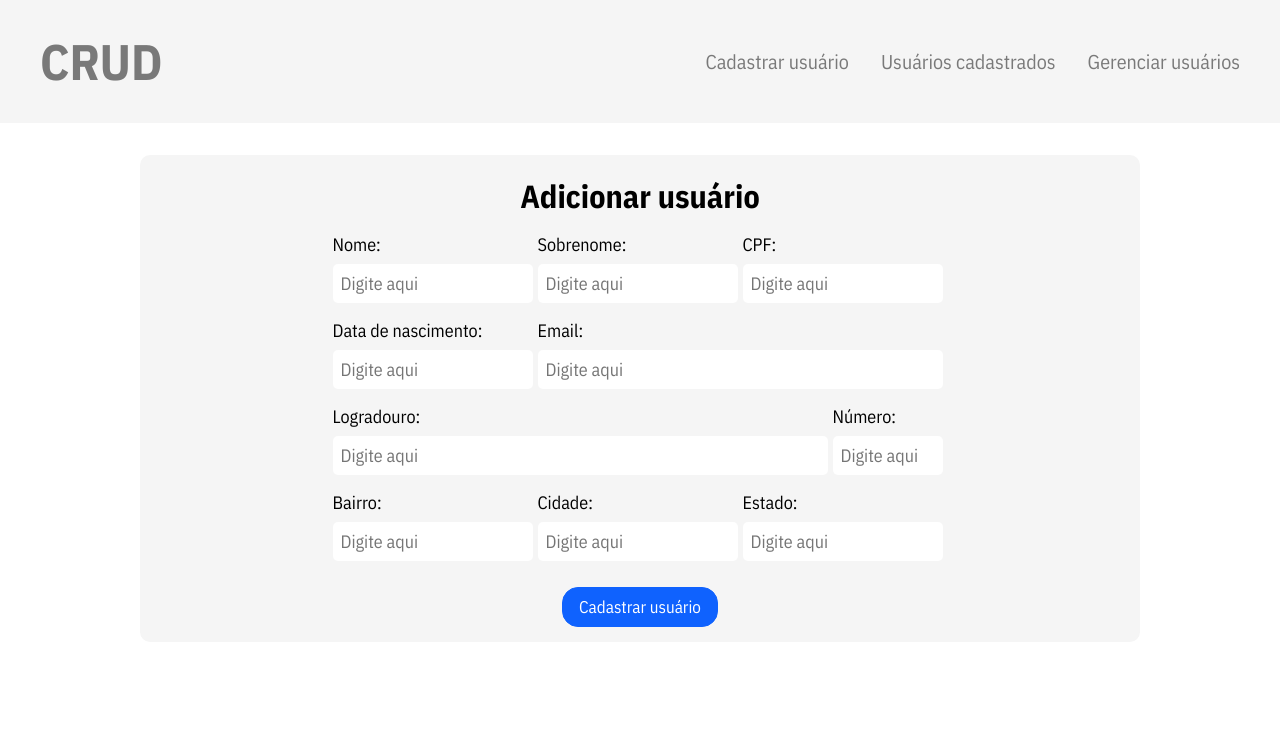
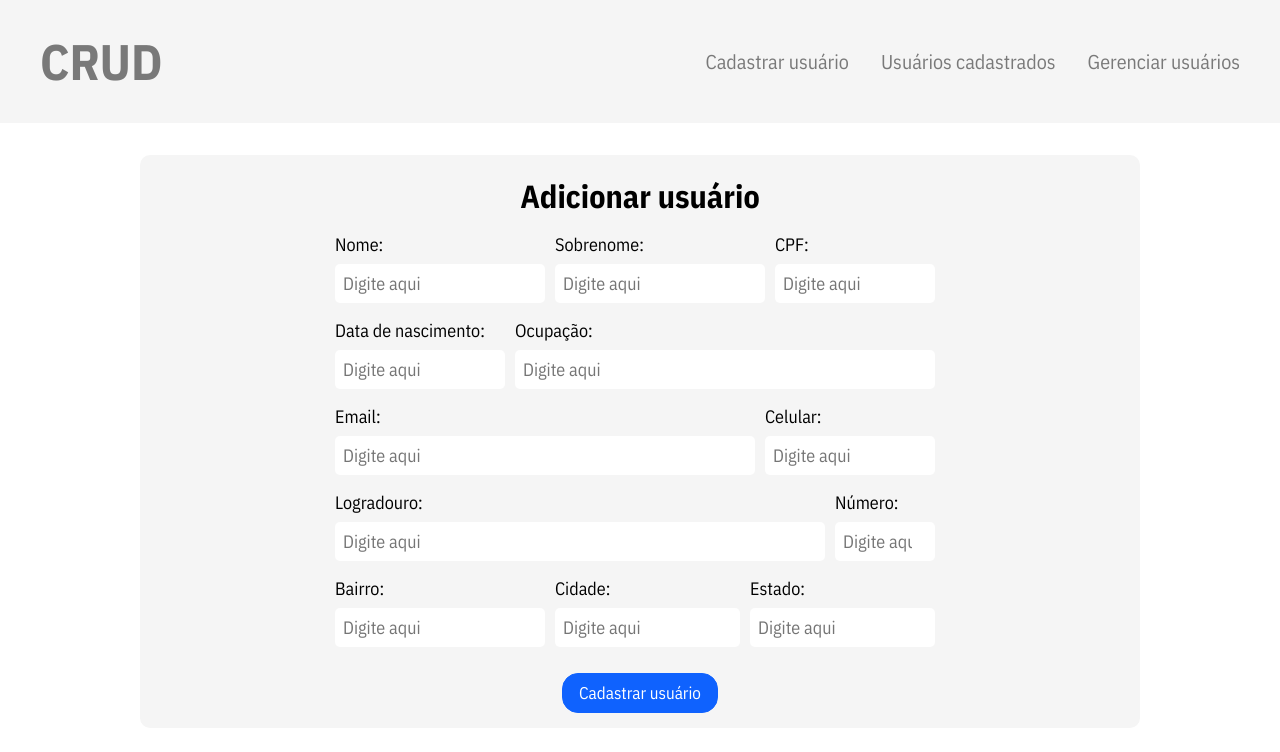
Before and after one commit to xxzidanilloxx/crud-react, a React (Vite) app: page /new-user in a window 1280 px wide. Shown: the top 752 px of the page. Built offline with nearby package versions, Linux system fonts and the light colour scheme.

Commit message:
feat: implementação de validações, atributos e campos no formulário de cadastro/edição

```diff
--- a/src/routes/EditUser.jsx
+++ b/src/routes/EditUser.jsx
@@ -14,7 +14,9 @@ const EditUser = () => {
     lastName: "",
     cpf: "",
     birthDate: "",
+    occupation: "",
     email: "",
+    phoneNumber: "",
     street: "",
     number: "",
     district: "",
@@ -34,7 +36,9 @@ const EditUser = () => {
         lastName: data.lastName,
         cpf: data.cpf,
         birthDate: data.birthDate,
+        occupation: data.occupation,
         email: data.email,
+        phoneNumber: data.phoneNumber,
         street: data.addressList[0].street,
         number: data.addressList[0].number,
         district: data.addressList[0].district,
@@ -65,7 +69,9 @@ const EditUser = () => {
       lastName: formValues.lastName,
       cpf: formValues.cpf,
       birthDate: formValues.birthDate,
+      occupation: formValues.occupation,
       email: formValues.email,
+      phoneNumber: formValues.phoneNumber,
       addressList: [
         {
           street: formValues.street,
@@ -124,6 +130,10 @@ const EditUser = () => {
       errors.birthDate = "Campo não informado";
     }
 
+    if (!formValues.occupation) {
+      errors.occupation = "Campo não informado";
+    }
+
     if (!formValues.email) {
       errors.email = "Campo não informado";
     } else if (!/[a-z0-9._%+-]+@[a-z0-9.-]+\.[a-z]{2,3}/.test(formValues.email)) {
@@ -133,6 +143,10 @@ const EditUser = () => {
       if (isDuplicateEmail) {
         errors.email = "E-mail já cadastrado";
       }
+    }
+
+    if (!formValues.phoneNumber) {
+      errors.phoneNumber = "Campo não informado";
     }
 
     if (!formValues.street) {
@@ -189,7 +203,7 @@ const EditUser = () => {
       <h1>Editar usuário</h1>
       <form onSubmit={(e) => editUser(e)}>
       <div className="info">
-          <div className="form-control size-2">
+          <div className="form-control size-00">
             <label htmlFor="firstName">Nome:</label>
             <input
               type="text"
@@ -201,7 +215,7 @@ const EditUser = () => {
             />
             {formErrors.firstName && <span className="error-message">{formErrors.firstName}</span>}
           </div>
-          <div className="form-control size-2">
+          <div className="form-control size-00">
             <label htmlFor="lastName">Sobrenome:</label>
             <input
               type="text"
@@ -213,7 +227,7 @@ const EditUser = () => {
             />
             {formErrors.lastName && <span className="error-message">{formErrors.lastName}</span>}
           </div>
-          <div className="form-control size-2">
+          <div className="form-control size-01">
             <label htmlFor="cpf">CPF:</label>
             <input
               type="text"
@@ -227,7 +241,7 @@ const EditUser = () => {
           </div>
         </div>
         <div className="info">
-          <div className="form-control size-2">
+          <div className="form-control size-02 ">
             <label htmlFor="birthDate">Data de nascimento:</label>
             <input
               type="text"
@@ -239,7 +253,21 @@ const EditUser = () => {
             />
             {formErrors.birthDate && <span className="error-message">{formErrors.birthDate}</span>}
           </div>
-          <div className="form-control size-3">
+          <div className="form-control size-03 ">
+            <label htmlFor="occupation">Ocupação:</label>
+            <input
+              type="text"
+              name="occupation"
+              id="occupation"
+              placeholder="Digite aqui"
+              onChange={handleChange}
+              value={formValues.occupation}
+            />
+            {formErrors.occupation && <span className="error-message">{formErrors.occupation}</span>}
+          </div>
+        </div>
+        <div className="info">
+          <div className="form-control size-03">
             <label htmlFor="email">Email:</label>
             <input
               type="text"
@@ -251,9 +279,21 @@ const EditUser = () => {
             />
             {formErrors.email && <span className="error-message">{formErrors.email}</span>}
           </div>
+          <div className="form-control size-02">
+            <label htmlFor="phoneNumber">Celular:</label>
+            <input
+              type="text"
+              name="phoneNumber"
+              id="phoneNumber"
+              placeholder="Digite aqui"
+              onChange={handleChange}
+              value={formValues.phoneNumber}
+            />
+            {formErrors.phoneNumber && <span className="error-message">{formErrors.phoneNumber}</span>}
+          </div>
         </div>
         <div className="info">
-          <div className="form-control size-4">
+          <div className="form-control size-04">
             <label htmlFor="street">Logradouro:</label>
             <input
               type="text"
@@ -265,7 +305,7 @@ const EditUser = () => {
             />
             {formErrors.street && <span className="error-message">{formErrors.street}</span>}
           </div>
-          <div className="form-control size-1">
+          <div className="form-control size-05">
             <label htmlFor="number">Número:</label>
               <input
               type="number"
@@ -279,7 +319,7 @@ const EditUser = () => {
           </div>
         </div>
         <div className="info">
-          <div className="form-control size-2">
+          <div className="form-control size-00">
             <label htmlFor="district">Bairro:</label>
             <input
               type="text"
@@ -291,7 +331,7 @@ const EditUser = () => {
             />
             {formErrors.district && <span className="error-message">{formErrors.district}</span>}
           </div>
-          <div className="form-control size-2">
+          <div className="form-control size-06">
             <label htmlFor="city">Cidade:</label>
             <input
               type="text"
@@ -303,7 +343,7 @@ const EditUser = () => {
             />
             {formErrors.city && <span className="error-message">{formErrors.city}</span>}
           </div>
-          <div className="form-control size-2">
+          <div className="form-control size-06">
             <label htmlFor="state">Estado:</label>
             <input
               type="text"
--- a/src/routes/NewUser.css
+++ b/src/routes/NewUser.css
@@ -22,7 +22,7 @@ form {
     display: flex;
     flex-direction: column;
     margin-bottom: 1rem;
-    margin-right: 5px;
+    margin-right: 10px;
 }
 
 .form-control label {
@@ -41,20 +41,32 @@ form {
     display: flex;
 }
 
-.size-1{
-    width: 110px;
+.size-00{
+    width: 210px;
 }
 
-.size-2{
-    width: 200px;
+.size-01{
+    width: 160px;
 }
 
-.size-3{
-    width: 405px;
+.size-02{
+    width: 170px;
 }
 
-.size-4{
-    width: 495px;
+.size-03{
+    width: 420px;
+}
+
+.size-04{
+    width: 490px;
+}
+
+.size-05{
+    width: 100px;
+}
+
+.size-06{
+    width: 185px;
 }
 
 .input{
--- a/src/routes/NewUser.jsx
+++ b/src/routes/NewUser.jsx
@@ -14,6 +14,7 @@ const NewUser = () => {
     cpf: "",
     birthDate: "",
     email: "",
+    phoneNumber: "",
     street: "",
     number: "",
     district: "",
@@ -42,6 +43,7 @@ const NewUser = () => {
       cpf: formValues.cpf,
       birthDate: formValues.birthDate,
       email: formValues.email,
+      phoneNumber: formValues.phoneNumber,
       addressList: [
         {
           street: formValues.street,
@@ -96,6 +98,10 @@ const NewUser = () => {
       errors.birthDate = "Campo não informado";
     }
 
+    if (!formValues.occupation) {
+      errors.occupation = "Campo não informado";
+    }
+
     if (!formValues.email) {
       errors.email = "Campo não informado";
     } else if (!/[a-z0-9._%+-]+@[a-z0-9.-]+\.[a-z]{2,3}/.test(formValues.email)) {
@@ -105,6 +111,10 @@ const NewUser = () => {
       if (isDuplicateEmail) {
         errors.email = "E-mail já cadastrado";
       }
+    }
+
+    if (!formValues.phoneNumber) {
+      errors.phoneNumber = "Campo não informado";
     }
 
     if (!formValues.street) {
@@ -157,7 +167,7 @@ const NewUser = () => {
       <h1>Adicionar usuário</h1>
       <form onSubmit={(e) => createUser(e)}>
         <div className="info">
-          <div className="form-control size-2">
+          <div className="form-control size-00">
             <label htmlFor="firstName">Nome:</label>
             <input
               type="text"
@@ -169,7 +179,7 @@ const NewUser = () => {
             />
             {formErrors.firstName && <span className="error-message">{formErrors.firstName}</span>}
           </div>
-          <div className="form-control size-2">
+          <div className="form-control size-00">
             <label htmlFor="lastName">Sobrenome:</label>
             <input
               type="text"
@@ -181,7 +191,7 @@ const NewUser = () => {
             />
             {formErrors.lastName && <span className="error-message">{formErrors.lastName}</span>}
           </div>
-          <div className="form-control size-2">
+          <div className="form-control size-01">
             <label htmlFor="cpf">CPF:</label>
             <input
               type="text"
@@ -195,7 +205,7 @@ const NewUser = () => {
           </div>
         </div>
         <div className="info">
-          <div className="form-control size-2">
+          <div className="form-control size-02 ">
             <label htmlFor="birthDate">Data de nascimento:</label>
             <input
               type="text"
@@ -207,7 +217,21 @@ const NewUser = () => {
             />
             {formErrors.birthDate && <span className="error-message">{formErrors.birthDate}</span>}
           </div>
-          <div className="form-control size-3">
+          <div className="form-control size-03 ">
+            <label htmlFor="occupation">Ocupação:</label>
+            <input
+              type="text"
+              name="occupation"
+              id="occupation"
+              placeholder="Digite aqui"
+              onChange={handleChange}
+              value={formValues.occupation}
+            />
+            {formErrors.occupation && <span className="error-message">{formErrors.occupation}</span>}
+          </div>
+        </div>
+        <div className="info">
+          <div className="form-control size-03">
             <label htmlFor="email">Email:</label>
             <input
               type="text"
@@ -219,9 +243,21 @@ const NewUser = () => {
             />
             {formErrors.email && <span className="error-message">{formErrors.email}</span>}
           </div>
+          <div className="form-control size-02">
+            <label htmlFor="phoneNumber">Celular:</label>
+            <input
+              type="text"
+              name="phoneNumber"
+              id="phoneNumber"
+              placeholder="Digite aqui"
+              onChange={handleChange}
+              value={formValues.phoneNumber}
+            />
+            {formErrors.phoneNumber && <span className="error-message">{formErrors.phoneNumber}</span>}
+          </div>
         </div>
         <div className="info">
-          <div className="form-control size-4">
+          <div className="form-control size-04">
             <label htmlFor="street">Logradouro:</label>
             <input
               type="text"
@@ -233,7 +269,7 @@ const NewUser = () => {
             />
             {formErrors.street && <span className="error-message">{formErrors.street}</span>}
           </div>
-          <div className="form-control size-1">
+          <div className="form-control size-05">
             <label htmlFor="number">Número:</label>
               <input
               type="number"
@@ -247,7 +283,7 @@ const NewUser = () => {
           </div>
         </div>
         <div className="info">
-          <div className="form-control size-2">
+          <div className="form-control size-00">
             <label htmlFor="district">Bairro:</label>
             <input
               type="text"
@@ -259,7 +295,7 @@ const NewUser = () => {
             />
             {formErrors.district && <span className="error-message">{formErrors.district}</span>}
           </div>
-          <div className="form-control size-2">
+          <div className="form-control size-06">
             <label htmlFor="city">Cidade:</label>
             <input
               type="text"
@@ -271,7 +307,7 @@ const NewUser = () => {
             />
             {formErrors.city && <span className="error-message">{formErrors.city}</span>}
           </div>
-          <div className="form-control size-2">
+          <div className="form-control size-06">
             <label htmlFor="state">Estado:</label>
             <input
               type="text"
--- a/src/routes/User.jsx
+++ b/src/routes/User.jsx
@@ -31,8 +31,8 @@ const User = () => {
       ) : (
       <div className="user">
         <h2>{`${user.firstName} ${user.lastName}`}</h2>
-          <p> CPF: {user.cpf} &nbsp; Data de nascimento: {user.birthDate}</p>
-          <p> Email: {user.email}</p>
+          <p> CPF: {user.cpf} &nbsp; Data de nascimento: {user.birthDate} &nbsp; Ocupação: {user.occupation}</p>
+          <p> Email: {user.email} &nbsp; Celular: {user.phoneNumber}</p>
           <ul>
             {user.addressList.map((address) => (
               <li key={address.id}>
```
